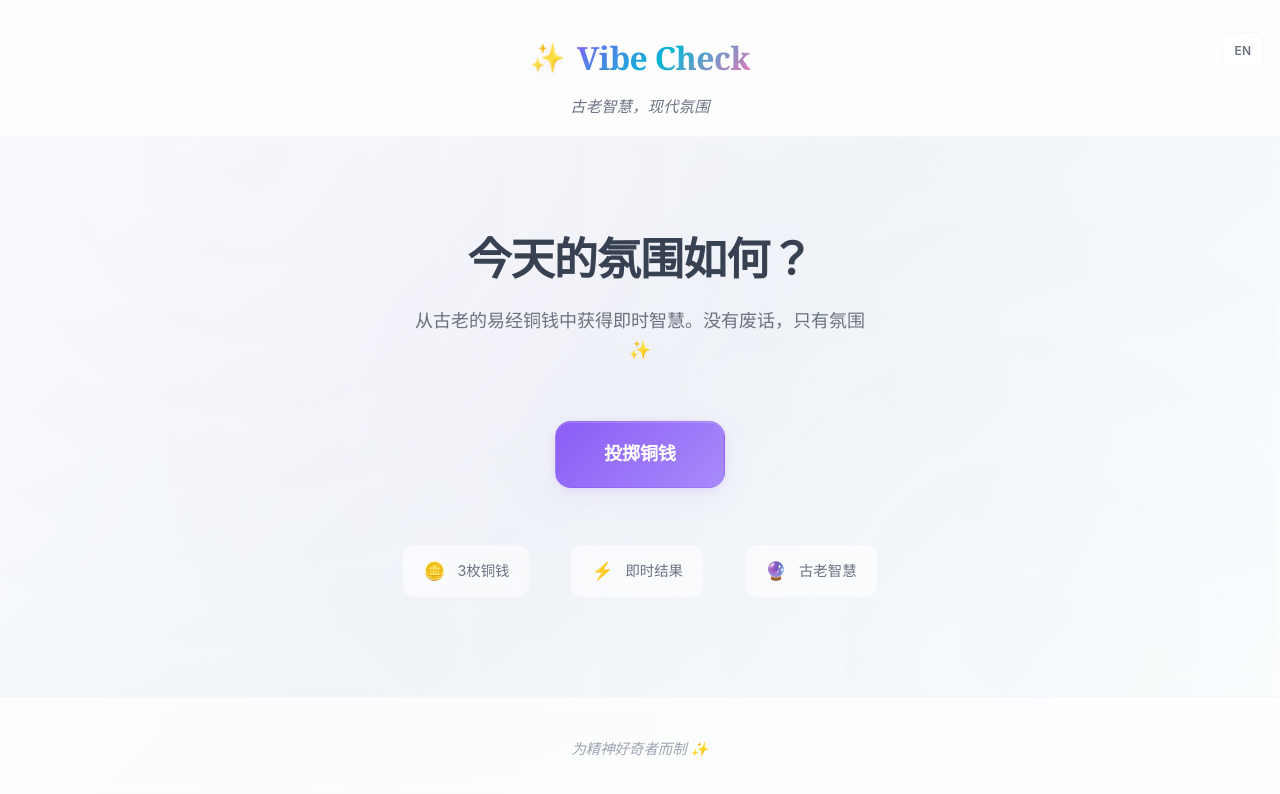
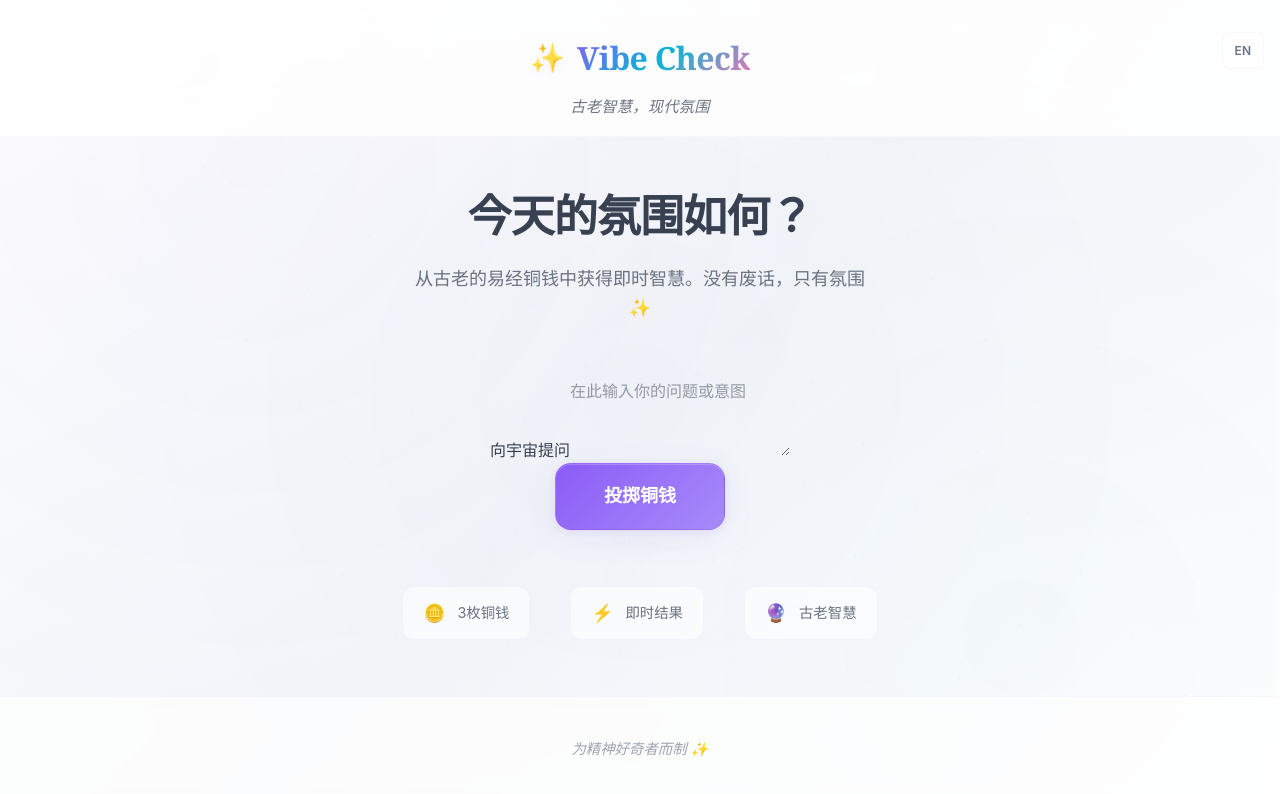
Before and after one commit to naquarius/oldschoolvibecheck, a Next.js app: page / in a window 1280 px wide. Shown: the top 794 px of the page. Built offline with nearby package versions, Linux system fonts and the light colour scheme.

Commit message:
more ugly codex code but now i can ask my question on the same page now

```diff
--- a/components/GuaResult.tsx
+++ b/components/GuaResult.tsx
@@ -1,6 +1,7 @@
 'use client';
 
 import { useLanguage } from '@/lib/context/LanguageContext';
+import { useQuestion } from '@/lib/context/QuestionContext';
 import { GuaResultType } from '@/lib/core/types';
 import { i18n } from '@/lib/i18n';
 import { usePersistentState } from '@/lib/hooks/usePersistentState';
@@ -31,6 +32,7 @@ export const GuaResult = ({ result }: Props) => {
   // GuaCard component handles rendering and its own reference toggle state
 
   const { language } = useLanguage();
+  const { question } = useQuestion();
 
   const originalGuaData = i18n.getGuaData(result.originalGua.id);
   const originalModern = i18n.getModernJudgment(result.originalGua.id);
@@ -126,6 +128,14 @@ export const GuaResult = ({ result }: Props) => {
       </div>
 
       {/* Main Results */}
+      {question && (
+        <div className="question-reminder">
+          <h3 className="question-title">
+            {language === 'zh' ? '你的提问' : 'Your Question'}
+          </h3>
+          <p className="question-text">{question}</p>
+        </div>
+      )}
       {showVibe ? (
         // VIBE MODE: Show only the final result
         <div className="gua-results single-result">
--- /dev/null
+++ b/lib/context/QuestionContext.tsx
@@ -0,0 +1,37 @@
+'use client';
+
+import {
+  createContext,
+  ReactNode,
+  useContext,
+  useState,
+} from 'react';
+
+interface QuestionContextType {
+  question: string;
+  setQuestion: (value: string) => void;
+}
+
+const QuestionContext = createContext<QuestionContextType | undefined>(
+  undefined
+);
+
+export const QuestionProvider: React.FC<{ children: ReactNode }> = ({
+  children,
+}) => {
+  const [question, setQuestion] = useState('');
+
+  return (
+    <QuestionContext.Provider value={{ question, setQuestion }}>
+      {children}
+    </QuestionContext.Provider>
+  );
+};
+
+export const useQuestion = () => {
+  const context = useContext(QuestionContext);
+  if (!context) {
+    throw new Error('useQuestion must be used within a QuestionProvider');
+  }
+  return context;
+};
--- a/pages/_app.tsx
+++ b/pages/_app.tsx
@@ -1,4 +1,5 @@
 import { LanguageProvider } from '@/lib/context/LanguageContext';
+import { QuestionProvider } from '@/lib/context/QuestionContext';
 import type { AppProps } from 'next/app';
 import { Cormorant_Garamond } from 'next/font/google';
 import '../styles/globals.css';
@@ -12,9 +13,11 @@ const display = Cormorant_Garamond({
 export default function App({ Component, pageProps }: AppProps) {
   return (
     <LanguageProvider>
-      <div className={display.variable}>
-        <Component {...pageProps} />
-      </div>
+      <QuestionProvider>
+        <div className={display.variable}>
+          <Component {...pageProps} />
+        </div>
+      </QuestionProvider>
     </LanguageProvider>
   );
 }
--- a/pages/index.tsx
+++ b/pages/index.tsx
@@ -3,6 +3,7 @@
 import { CoinThrow } from '@/components/CoinThrow';
 import { GuaResult } from '@/components/GuaResult';
 import { useLanguage } from '@/lib/context/LanguageContext';
+import { useQuestion } from '@/lib/context/QuestionContext';
 import { qigua } from '@/lib/core/qigua';
 import { GuaResultType } from '@/lib/core/types';
 import Head from 'next/head';
@@ -12,8 +13,7 @@ export default function Home() {
   const [result, setResult] = useState<GuaResultType | null>(null);
   const [isThrowing, setIsThrowing] = useState(false);
   const { language, setLanguage } = useLanguage();
-
-  const [isOn, setIsOn] = useState(false);
+  const { question, setQuestion } = useQuestion();
 
   const handleQigua = async () => {
     setIsThrowing(true);
@@ -27,6 +27,7 @@ export default function Home() {
   const handleNewReading = () => {
     setResult(null);
     setIsThrowing(false);
+    setQuestion('');
   };
 
   // Dynamic page title based on state
@@ -99,6 +100,24 @@ export default function Home() {
                       ? '从古老的易经铜钱中获得即时智慧。没有废话，只有氛围 ✨'
                       : 'Get instant wisdom from ancient I Ching coins. No BS, just vibes ✨'}
                   </p>
+                </div>
+
+                <div className="question-input-wrapper">
+                  <label className="question-label" htmlFor="question-box">
+                    {language === 'zh' ? '向宇宙提问' : 'Ask the universe'}
+                  </label>
+                  <textarea
+                    id="question-box"
+                    className="question-input"
+                    value={question}
+                    onChange={(event) => setQuestion(event.target.value)}
+                    placeholder={
+                      language === 'zh'
+                        ? '在此输入你的问题或意图'
+                        : 'Type your question or intention here'
+                    }
+                    rows={3}
+                  />
                 </div>
 
                 <button onClick={handleQigua} className="cta-button">
```
